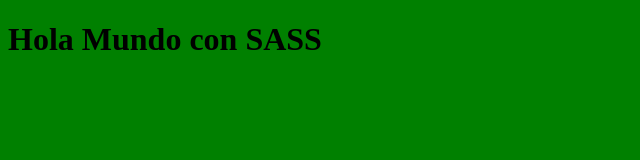
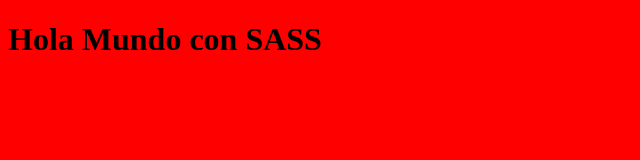
Before and after one commit to andresmdevco/music-festival, a website: page index.html in a window 1280 px wide. Shown: the whole page, without its empty margins (0-640 px from the left). Drawn offline with Linux system fonts and the light colour scheme.

Commit message:
build: enable watch mode for Sass compilation

```diff
--- a/package.json
+++ b/package.json
@@ -20,7 +20,7 @@
   "type": "commonjs",
   "main": "index.js",
   "scripts": {
-    "sass": "sass src/scss:build/css"
+    "sass": "sass --watch src/scss:build/css"
   },
   "devDependencies": {
     "sass": "^1.101.0"
--- a/src/scss/app.scss
+++ b/src/scss/app.scss
@@ -1,3 +1,3 @@
 body {
-    background-color: green;
+    background-color: red;
 }
```
Also changed, not shown: build/css/app.css.
